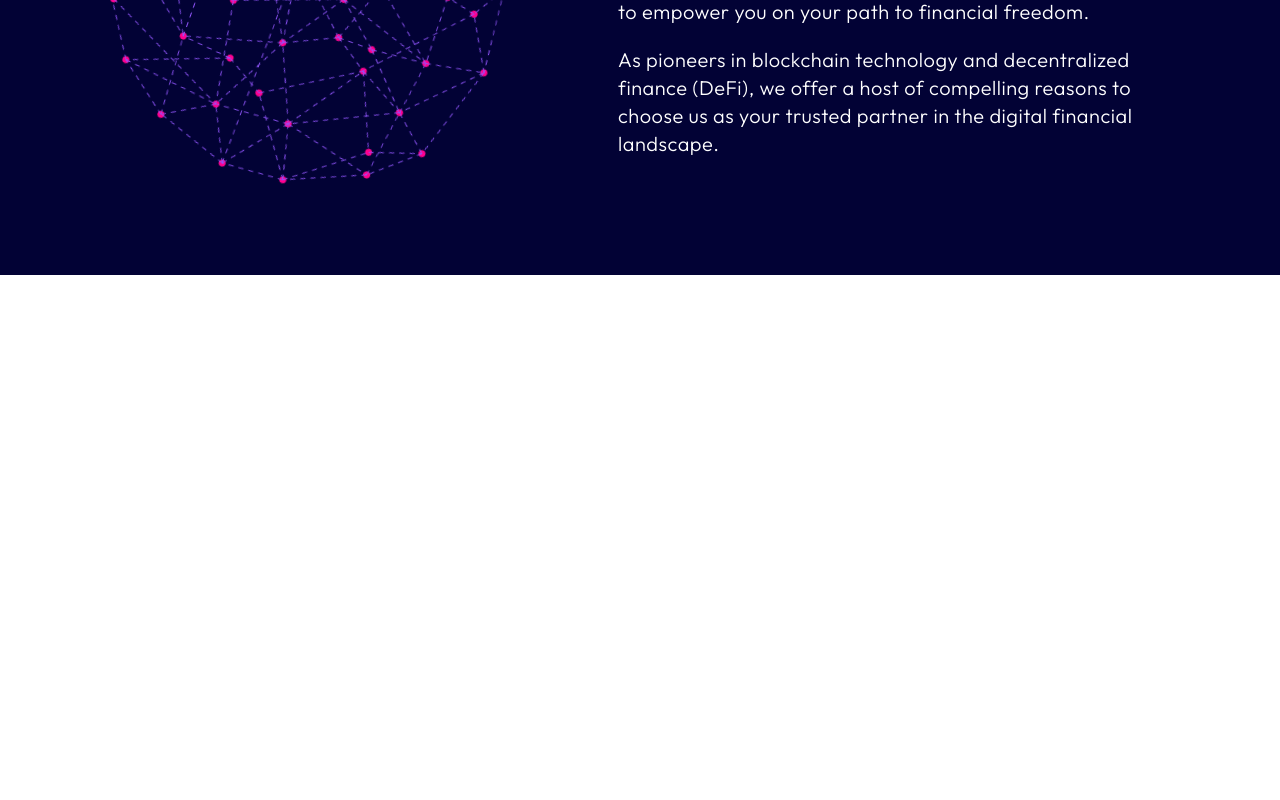
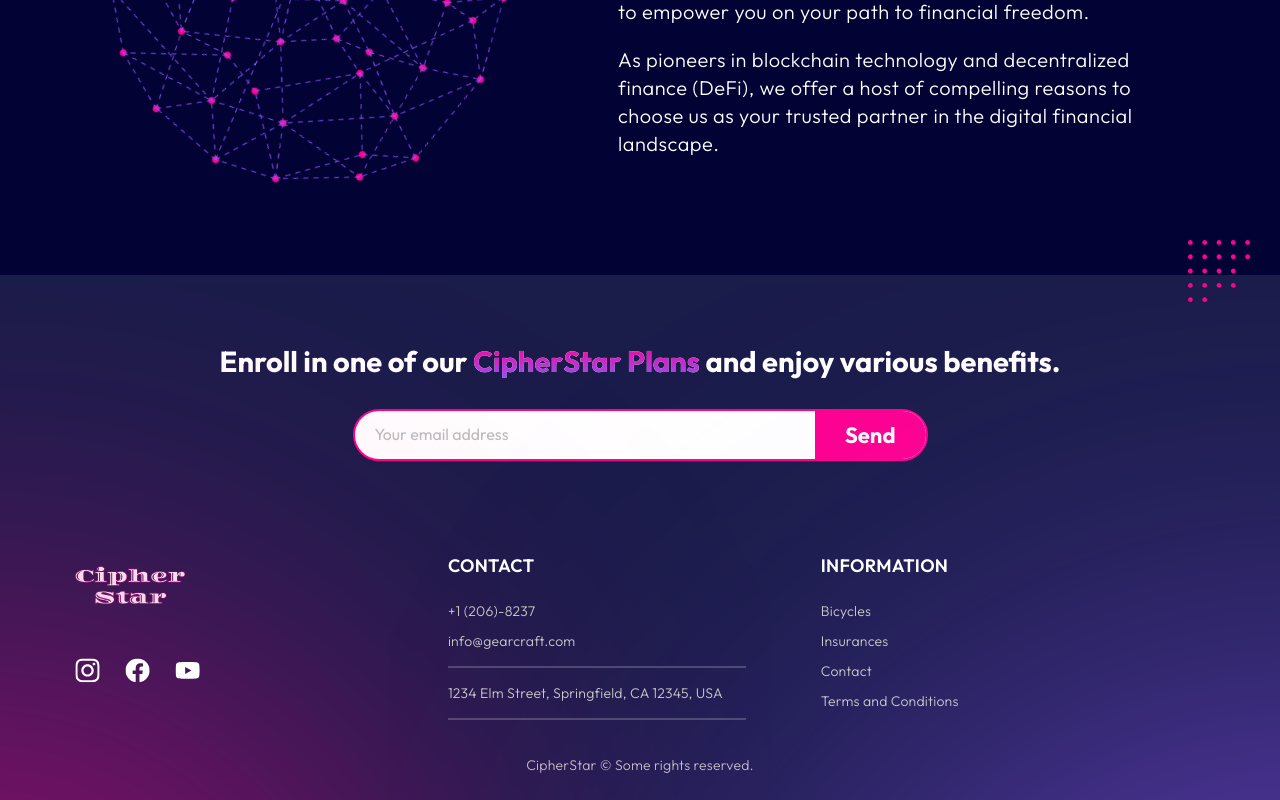
Before and after one commit to bukhtyarhaider/CipherStar, a React (Vite) app: page / in a window 1280 px wide. Shown: the part 2872-3672 px from the top of the page. Before the commit the page ends 3147 px from the top, so only its background shows below. Built offline with nearby package versions, Linux system fonts and the light colour scheme; a web font is replaced by a local one.

Commit message:
Added Footer Section

```diff
--- a/src/App.tsx
+++ b/src/App.tsx
@@ -6,6 +6,7 @@ import HeroSection from "./components/HeroSection/HeroSection";
 import WhyChooseUs from "./components/WhyChooseUs/WhyChooseUs";
 import KeyFeatures from "./components/KeyFeatures/KeyFeatures";
 import JoinCipherStar from "./components/JoinCipherStar/JoinCipherStar";
+import Footer from "./components/Footer/Footer";
 
 interface ThemeContextProps {
   theme: string;
@@ -29,6 +30,7 @@ function App() {
         <WhyChooseUs />
         <KeyFeatures />
         <JoinCipherStar />
+        <Footer />
       </div>
     </ThemeContext.Provider>
   );
--- a/src/assets/index.ts
+++ b/src/assets/index.ts
@@ -23,3 +23,5 @@ export { default as instagram } from "./icons/instagram.svg";
 export { default as gradientTopbar } from "./images/gradientTopbar.svg";
 export { default as logo } from "./images/logo.svg";
 export { default as buttonArrow } from "./icons/buttonArrow.svg";
+export { default as footerGradientLeft } from "./images/footerGradientLeft.svg";
+export { default as footerGradientRight } from "./images/footerGradientRight.svg";
--- /dev/null
+++ b/src/components/Footer/Footer.module.scss
@@ -0,0 +1,185 @@
+@import "../../mixins";
+.footerContainer {
+  position: relative;
+  text-align: center;
+  padding: 20px 0px;
+  background: var(--backGroundWarmColor);
+  .top {
+    padding: 50px 0;
+    .heading {
+      font-size: 29px;
+      font-weight: 700;
+      line-height: 34px;
+
+      span {
+        background: var(--gradientColor);
+        background-clip: text;
+        -webkit-background-clip: text;
+        -webkit-text-fill-color: transparent;
+      }
+    }
+    .inputWrapp {
+      @include flex(row, center, center);
+      background-color: var(--primaryText);
+      border: 2px solid var(--accentColor);
+      border-radius: 114px;
+      max-width: 575px;
+      margin-inline: auto;
+      margin-top: 30px;
+      overflow: hidden;
+      input {
+        padding: 10px 20px;
+        width: 100%;
+
+        &::placeholder {
+          color: #bdbdbd;
+          font-family: Outfit;
+          font-size: 16px;
+          font-weight: 400;
+        }
+      }
+
+      .button {
+        background-color: var(--accentColor);
+        height: inherit;
+        padding: 10px 30px;
+        font-size: 22px;
+        font-weight: 700;
+        line-height: 28px;
+        cursor: pointer;
+      }
+    }
+  }
+
+  .bottom {
+    @include flex(row, start, start);
+    padding-inline: 75px;
+    padding-top: 40px;
+    padding-bottom: 20px;
+    text-align: start;
+    .social {
+      width: 33%;
+      padding-top: 15px;
+      .logoWrapp {
+        width: 110px;
+        padding-bottom: 50px;
+        img {
+          height: 100%;
+          width: 100%;
+        }
+      }
+      .socialIcons {
+        @include flex(row, start, center);
+        gap: 25px;
+
+        img {
+          width: 25px;
+          cursor: pointer;
+          z-index: 10000;
+        }
+      }
+    }
+
+    .contact,
+    .information {
+      width: 33%;
+      z-index: 10000;
+      h2 {
+        font-size: 18px;
+        font-weight: 600;
+        line-height: 30px;
+        letter-spacing: 0.015em;
+        text-transform: uppercase;
+        padding-bottom: 15px;
+      }
+
+      .line {
+        background-color: #ffffff33;
+        height: 2px;
+        width: 80%;
+        margin: 10px 0;
+      }
+
+      p,
+      a {
+        font-size: 14px;
+        font-weight: 300;
+        line-height: 30px;
+        letter-spacing: 0.015em;
+        color: #c9c9c9;
+      }
+    }
+  }
+  .patternFooterSvg {
+    position: absolute;
+    top: -35px;
+    right: 30px;
+  }
+
+  .footerGradientLeft,
+  .footerGradientRight {
+    position: absolute;
+    bottom: 0;
+    height: 98%;
+  }
+
+  .footerGradientLeft {
+    left: 0;
+  }
+
+  .footerGradientRight {
+    right: 0;
+  }
+
+  .copyrights {
+    font-size: 14px;
+    font-weight: 300;
+    line-height: 30px;
+    letter-spacing: 0.015em;
+    color: #c9c9c9;
+  }
+}
+
+@media screen and (max-width: 767px) {
+  .footerContainer {
+    .top {
+      padding: 50px 20px;
+      .heading {
+        font-size: 22px;
+        line-height: 32px;
+      }
+      .inputWrapp {
+        .button {
+          font-size: 20px;
+        }
+      }
+    }
+
+    .bottom {
+      @include flex(column, start, start);
+      padding-inline: 20px;
+      padding-top: 10px;
+      .social {
+        width: 100%;
+        padding-top: 0px;
+        padding-bottom: 50px;
+        .logoWrapp {
+          padding-bottom: 20px;
+        }
+      }
+
+      .contact,
+      .information {
+        width: 100%;
+      }
+    }
+    .patternFooterSvg {
+      top: 280px;
+    }
+
+    .footerGradientLeft,
+    .footerGradientRight {
+      height: 28%;
+    }
+  }
+}
--- /dev/null
+++ b/src/components/Footer/Footer.tsx
@@ -0,0 +1,65 @@
+import {
+  facebook,
+  footerGradientLeft,
+  footerGradientRight,
+  instagram,
+  logo,
+  patternFooterSvg,
+  youtube,
+} from "../../assets";
+import { footerInfo } from "../../content";
+import styles from "./Footer.module.scss";
+const Footer = () => {
+  return (
+    <div className={styles.footerContainer}>
+      <div className={styles.top}>
+        <h2 className={styles.heading}>
+          Enroll in one of our <span>CipherStar Plans</span> and enjoy various
+          benefits.
+        </h2>
+
+        <div className={styles.inputWrapp}>
+          <input type="text" placeholder="Your email address" />
+          <div className={styles.button}>Send</div>
+        </div>
+      </div>
+      <div className={styles.bottom}>
+        <div className={styles.social}>
+          <div className={styles.logoWrapp}>
+            <img src={logo} />
+          </div>
+          <div className={styles.socialIcons}>
+            <img src={instagram} />
+            <img src={facebook} />
+            <img src={youtube} />
+          </div>
+        </div>
+        <div className={styles.contact}>
+          <h2>Contact</h2>
+          <p>+1 (206)-8237</p>
+          <p>info@gearcraft.com</p>
+          <div className={styles.line} />
+
+          <p>1234 Elm Street, Springfield, CA 12345, USA</p>
+          <div className={styles.line} />
+        </div>
+        <div className={styles.information}>
+          <h2>Information</h2>
+          {footerInfo?.map((info) => (
+            <div>
+              <a href={info.url}>{info.name}</a>
+            </div>
+          ))}
+        </div>
+      </div>
+
+      <img src={footerGradientLeft} className={styles.footerGradientLeft} />
+      <img src={footerGradientRight} className={styles.footerGradientRight} />
+      <img src={patternFooterSvg} className={styles.patternFooterSvg} />
+
+      <p className={styles.copyrights}>CipherStar © Some rights reserved.</p>
+    </div>
+  );
+};
+
+export default Footer;
--- a/src/content.ts
+++ b/src/content.ts
@@ -45,3 +45,22 @@ export const cardsArray = [
       "We're here to guide you through your crypto journey. Access educational resources and responsive customer support.",
   },
 ];
+
+export const footerInfo = [
+  {
+    name: "Bicycles",
+    url: "/",
+  },
+  {
+    name: "Insurances",
+    url: "/",
+  },
+  {
+    name: "Contact",
+    url: "/",
+  },
+  {
+    name: "Terms and Conditions",
+    url: "/",
+  },
+];
```
Also changed, not shown: src/assets/images/footerGradientLeft.svg (added), src/assets/images/footerGradientRight.svg (added).
